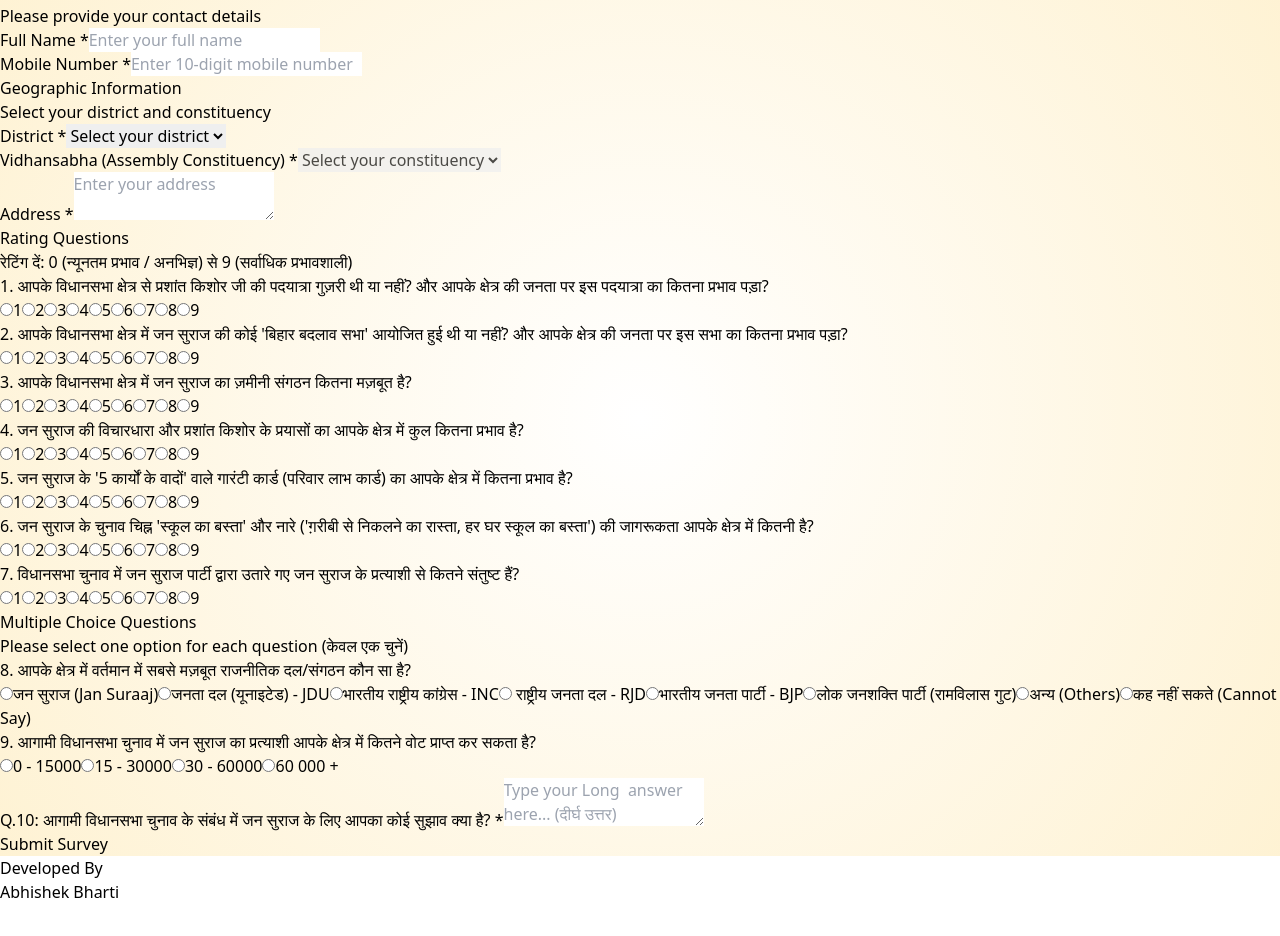
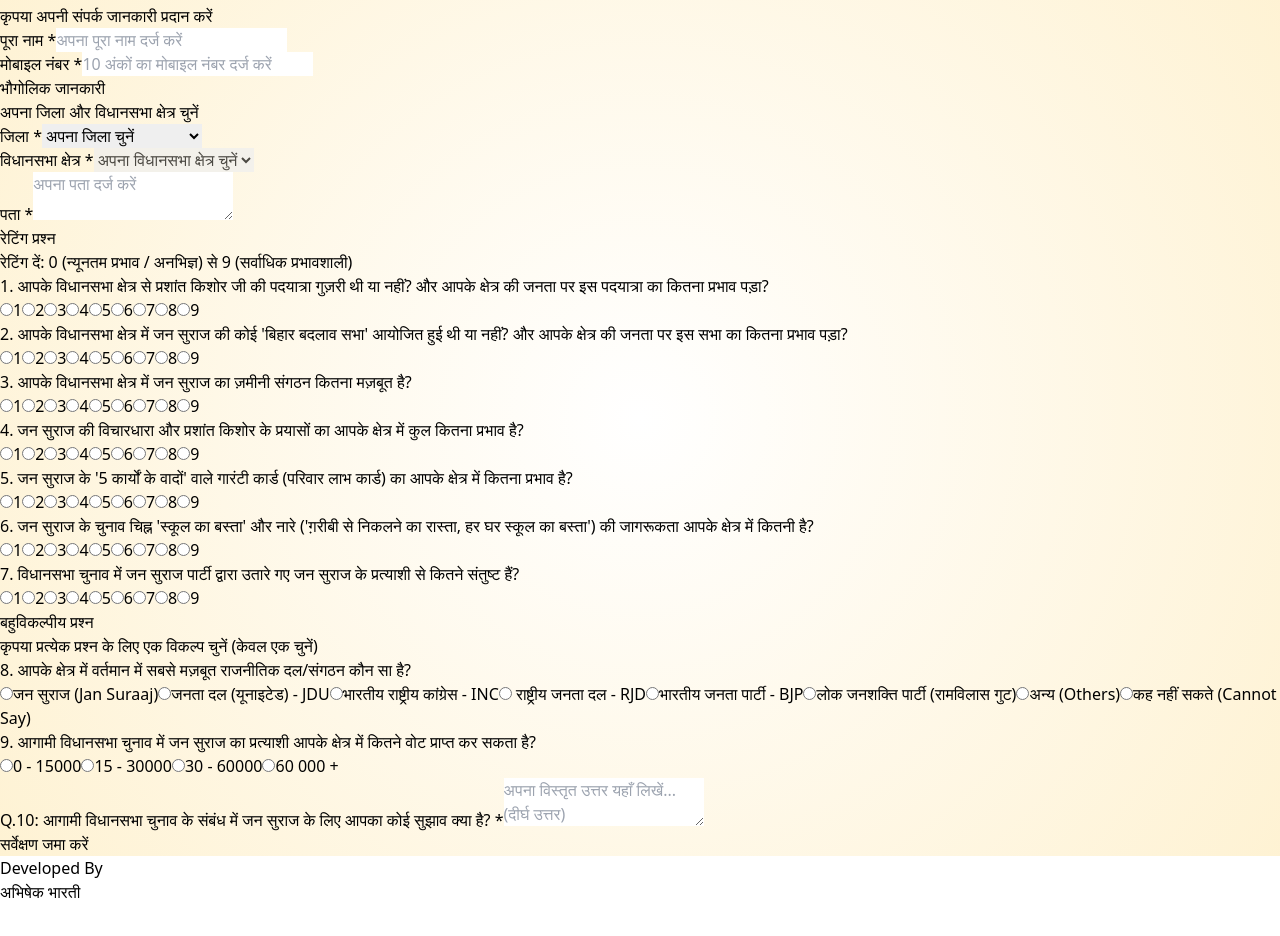
Before and after one commit to akbharti/JanSuraajAantirikSurvey, a React (Vite) app in the folder js-survey/: page / in a window 1280 px wide. Shown: the part 664-1600 px from the top of the page. Built offline with nearby package versions, Linux system fonts and the light colour scheme.

Commit message:
all hindi text

```diff
--- a/js-survey/src/App.jsx
+++ b/js-survey/src/App.jsx
@@ -54,21 +54,21 @@
   const validateAll = () => {
     const errs = {};
     // User validation
-    if (!user.name.trim()) errs.name = "Name is required";
-    if (!user.phone.trim()) errs.phone = "Phone number is required";
-    else if (!/^\d{10}$/.test(user.phone)) errs.phone = "Phone number must be 10 digits";
+    if (!user.name.trim()) errs.name = "नाम आवश्यक है";
+    if (!user.phone.trim()) errs.phone = "फोन नंबर आवश्यक है";
+    else if (!/^\d{10}$/.test(user.phone)) errs.phone = "फोन नंबर 10 अंकों का होना चाहिए";
     // Geo validation
-    if (!geo.district) errs.district = "District is required";
-    if (!geo.assembly) errs.assembly = "Assembly is required";
-    if (!geo.address || !geo.address.trim()) errs.address = "Address is required";
+    if (!geo.district) errs.district = "जिला आवश्यक है";
+    if (!geo.assembly) errs.assembly = "विधानसभा आवश्यक है";
+    if (!geo.address || !geo.address.trim()) errs.address = "पता आवश्यक है";
     // Ratings and MCQ
     surveyQuestions.forEach((q) => {
-      if (!ratings[q.id]) errs[`rating_${q.id}`] = "Please select rating";
+      if (!ratings[q.id]) errs[`rating_${q.id}`] = "कृपया रेटिंग चुनें";
     });
     mcqQuestions.forEach((q) => {
-      if (!mcqs[q.id]) errs[`mcq_${q.id}`] = "Please select an option";
+      if (!mcqs[q.id]) errs[`mcq_${q.id}`] = "कृपया एक विकल्प चुनें";
     });
-    if (!longAnswer.trim()) errors.longAnswer = "This field is required";
+    if (!longAnswer.trim()) errs.longAnswer = "यह फील्ड आवश्यक है";
 
     setErrors(errs);
     return Object.keys(errs).length === 0;
@@ -155,20 +155,20 @@
         const result = await sendDataToSheet(formData);
 
         if (result.status === "success") {
-          setNotification({ type: "success", message: "Survey submitted successfully" });
+          setNotification({ type: "success", message: "सर्वेक्षण सफलतापूर्वक जमा किया गया" });
           clearAllFields();
           console.log("Submitted data:", formData);
         } else {
-          setNotification({ type: "error", message: "Failed to submit data" });
+          setNotification({ type: "error", message: "डेटा जमा करने में विफल" });
         }
       } catch (error) {
         console.error("Submission error:", error);
-        setNotification({ type: "error", message: "An error occurred while submitting" });
+        setNotification({ type: "error", message: "जमा करते समय एक त्रुटि हुई" });
       } finally {
         setIsSubmitting(false);
       }
     } else {
-      setNotification({ type: "error", message: "Please fix validation errors" });
+      setNotification({ type: "error", message: "कृपया सत्यापन त्रुटियों को ठीक करें" });
     }
   };
 
@@ -243,10 +243,10 @@
                       d="M4 12a8 8 0 018-8V0C5.373 0 0 5.373 0 12h4zm2 5.291A7.962 7.962 0 014 12H0c0 3.042 1.135 5.824 3 7.938l3-2.647z"
                     ></path>
                   </svg>
-                  Submitting...
+                  जमा किया जा रहा है...
                 </>
               ) : (
-                "Submit Survey"
+                "सर्वेक्षण जमा करें"
               )}
             </button>
           </div>
--- a/js-survey/src/component/DistrictSelector.jsx
+++ b/js-survey/src/component/DistrictSelector.jsx
@@ -33,12 +33,12 @@
 
   return (
     <section className='bg-white rounded-xl shadow-md p-6'>
-      <h2 className='text-xl font-bold text-gray-800 mb-1'>Geographic Information</h2>
-      <p className='text-gray-500 mb-5'>Select your district and constituency</p>
+      <h2 className='text-xl font-bold text-gray-800 mb-1'>भौगोलिक जानकारी</h2>
+      <p className='text-gray-500 mb-5'>अपना जिला और विधानसभा क्षेत्र चुनें</p>
       <div className='grid grid-cols-1 md:grid-cols-2 gap-6'>
         <div>
           <label htmlFor='district' className='block font-semibold mb-1'>
-            District <span className='text-red-500'>*</span>
+            जिला <span className='text-red-500'>*</span>
           </label>
           <select
             id='district'
@@ -48,7 +48,7 @@
               errors.district ? 'border-red-500' : 'border-gray-300'
             }`}
           >
-            <option value=''>Select your district</option>
+            <option value=''>अपना जिला चुनें</option>
             {districts.map((d) => (
               <option key={d} value={d}>
                 {d}
@@ -59,7 +59,7 @@
         </div>
         <div>
           <label htmlFor='assembly' className='block font-semibold mb-1'>
-            Vidhansabha (Assembly Constituency) <span className='text-red-500'>*</span>
+            विधानसभा क्षेत्र <span className='text-red-500'>*</span>
           </label>
           <select
             id='assembly'
@@ -70,7 +70,7 @@
               errors.assembly ? 'border-red-500' : 'border-gray-300'
             }`}
           >
-            <option value=''>Select your constituency</option>
+            <option value=''>अपना विधानसभा क्षेत्र चुनें</option>
             {assemblyList.map((a) => (
               <option key={a} value={a}>
                 {a}
@@ -93,10 +93,10 @@
                   <path fillRule="evenodd" d="M10 9a3 3 0 100-6 3 3 0 000 6zm-7 9a7 7 0 1114 0H3z" clipRule="evenodd" />
                 </svg>
               </div>
-              Jan Suraaj Candidate Information
+              जन सुराज प्रत्याशी जानकारी
             </h3>
             <div className="bg-amber-100 text-amber-800 px-3 py-1 rounded-full text-sm font-semibold">
-              Official
+              आधिकारिक
             </div>
           </div>
 
@@ -108,7 +108,7 @@
                     <path fillRule="evenodd" d="M6 6V5a3 3 0 013-3h2a3 3 0 013 3v1h2a2 2 0 012 2v3.57A22.952 22.952 0 0110 13a22.95 22.95 0 01-8-1.43V8a2 2 0 012-2h2zm2-1a1 1 0 011-1h2a1 1 0 011 1v1H8V5zm1 5a1 1 0 011-1h.01a1 1 0 110 2H10a1 1 0 01-1-1z" clipRule="evenodd" />
                   </svg>
                 </div>
-                <span className="text-sm font-medium text-slate-600">Assembly No.</span>
+                <span className="text-sm font-medium text-slate-600">विधानसभा नंबर</span>
               </div>
               <p className="text-3xl font-bold text-slate-800 text-center">{candidateInfo.assembly_no}</p>
             </div>
@@ -120,7 +120,7 @@
                     <path fillRule="evenodd" d="M10 9a3 3 0 100-6 3 3 0 000 6zm-7 9a7 7 0 1114 0H3z" clipRule="evenodd" />
                   </svg>
                 </div>
-                <span className="text-sm font-medium text-slate-600">Candidate Name</span>
+                <span className="text-sm font-medium text-slate-600">प्रत्याशी का नाम</span>
               </div>
               <p className="text-lg font-bold text-slate-800 text-center">{candidateInfo.candidate_name}</p>
             </div>
@@ -132,7 +132,7 @@
                     <path d="M2 3a1 1 0 011-1h2.153a1 1 0 01.986.836l.74 4.435a1 1 0 01-.54 1.06l-1.548.773a11.037 11.037 0 006.105 6.105l.774-1.548a1 1 0 011.059-.54l4.435.74a1 1 0 01.836.986V17a1 1 0 01-1 1h-2C7.82 18 2 12.18 2 5V3z" />
                   </svg>
                 </div>
-                <span className="text-sm font-medium text-slate-600">Contact</span>
+                <span className="text-sm font-medium text-slate-600">संपर्क</span>
               </div>
               <p className="text-lg font-bold text-slate-800 text-center">{candidateInfo.contact}</p>
             </div>
@@ -149,14 +149,14 @@
       {/* Address Field - full width below dropdowns */}
       <div className='mt-6'>
         <label htmlFor='address' className='block font-semibold mb-1'>
-          Address <span className='text-red-500'>*</span>
+          पता <span className='text-red-500'>*</span>
         </label>
         <textarea
           id='address'
           rows={2}
           value={values.address || ""}
           onChange={(e) => handleChange('address', e.target.value)}
-          placeholder="Enter your address"
+          placeholder="अपना पता दर्ज करें"
           className={`w-full border p-2 rounded-md focus:outline-none resize-none ${
             errors.address ? 'border-red-500' : 'border-gray-300'
           }`}
--- a/js-survey/src/component/Footer.jsx
+++ b/js-survey/src/component/Footer.jsx
@@ -9,7 +9,7 @@
 
         {/* Developer name */}
         <p className="text-xl md:text-2xl font-bold text-white">
-          Abhishek Bharti
+          अभिषेक भारती
         </p>
 
         {/* Social links */}
--- a/js-survey/src/component/LongAnswerQuestion.jsx
+++ b/js-survey/src/component/LongAnswerQuestion.jsx
@@ -15,7 +15,7 @@
         className={`w-full border p-3 rounded-md focus:outline-none resize-none min-h-[100px] ${
           error ? "border-red-500" : "border-gray-300"
         }`}
-        placeholder="Type your Long  answer here... (दीर्घ उत्तर)"
+        placeholder="अपना विस्तृत उत्तर यहाँ लिखें... (दीर्घ उत्तर)"
         required
       />
       {error && (
--- a/js-survey/src/component/MCQQuestions.jsx
+++ b/js-survey/src/component/MCQQuestions.jsx
@@ -8,8 +8,8 @@
 
   return (
     <section className="bg-white rounded-xl shadow-md p-6">
-      <h2 className="text-xl font-bold text-gray-800 mb-1">Multiple Choice Questions</h2>
-      <p className="text-gray-500 mb-5">Please select one option for each question (केवल एक चुनें)</p>
+      <h2 className="text-xl font-bold text-gray-800 mb-1">बहुविकल्पीय प्रश्न</h2>
+      <p className="text-gray-500 mb-5">कृपया प्रत्येक प्रश्न के लिए एक विकल्प चुनें (केवल एक चुनें)</p>
       {mcqQuestions.map((q, idx) => (
         <div key={q.id} className="mb-4">
           <div className="mb-2 font-medium text-gray-900">{idx + 8}. {q.text}</div>
--- a/js-survey/src/component/Notification.jsx
+++ b/js-survey/src/component/Notification.jsx
@@ -26,7 +26,7 @@
         </div>
         <div className="flex-1 pl-2">
           <div className="font-semibold text-lg">
-            {isSuccess ? "Success" : "Failed"}
+            {isSuccess ? "सफल" : "विफल"}
           </div>
           <div className="text-[15px]">{message}</div>
         </div>
--- a/js-survey/src/component/RatingQuestions.jsx
+++ b/js-survey/src/component/RatingQuestions.jsx
@@ -8,7 +8,7 @@
 
   return (
     <section className="bg-white rounded-xl shadow-md p-6">
-      <h2 className="text-xl font-bold text-gray-800 mb-1">Rating Questions</h2>
+      <h2 className="text-xl font-bold text-gray-800 mb-1">रेटिंग प्रश्न</h2>
       <p className="text-gray-500 mb-3"> रेटिंग दें: 0 (न्यूनतम प्रभाव / अनभिज्ञ) से 9 (सर्वाधिक प्रभावशाली)</p>
       {questions.map((q, idx) => (
         <div key={q.id} className="mb-4">
--- a/js-survey/src/component/UserForm.jsx
+++ b/js-survey/src/component/UserForm.jsx
@@ -3,19 +3,19 @@
 const UserForm = ({ values, onUserChange, errors }) => {
   return (
     <section className="bg-white rounded-xl shadow-md p-6">
-      <h2 className="text-xl font-bold text-gray-800 mb-1">Personal Information</h2>
-      <p className="text-gray-500 mb-5">Please provide your contact details</p>
+      <h2 className="text-xl font-bold text-gray-800 mb-1">व्यक्तिगत जानकारी</h2>
+      <p className="text-gray-500 mb-5">कृपया अपनी संपर्क जानकारी प्रदान करें</p>
       <div className="grid grid-cols-1 md:grid-cols-2 gap-6">
         <div>
           <label htmlFor="name" className="block font-semibold mb-1">
-            Full Name <span className="text-red-500">*</span>
+            पूरा नाम <span className="text-red-500">*</span>
           </label>
           <input
             id="name"
             type="text"
             value={values.name}
             onChange={(e) => onUserChange("name", e.target.value)}
-            placeholder="Enter your full name"
+            placeholder="अपना पूरा नाम दर्ज करें"
             className={`w-full border p-2 rounded-md focus:outline-none ${
               errors.name ? "border-red-500" : "border-gray-300"
             }`}
@@ -24,7 +24,7 @@
         </div>
         <div>
           <label htmlFor="phone" className="block font-semibold mb-1">
-            Mobile Number <span className="text-red-500">*</span>
+            मोबाइल नंबर <span className="text-red-500">*</span>
           </label>
           <input
             id="phone"
@@ -32,7 +32,7 @@
             maxLength={10}
             value={values.phone}
             onChange={(e) => onUserChange("phone", e.target.value)}
-            placeholder="Enter 10-digit mobile number"
+            placeholder="10 अंकों का मोबाइल नंबर दर्ज करें"
             className={`w-full border p-2 rounded-md focus:outline-none ${
               errors.phone ? "border-red-500" : "border-gray-300"
             }`}
```
